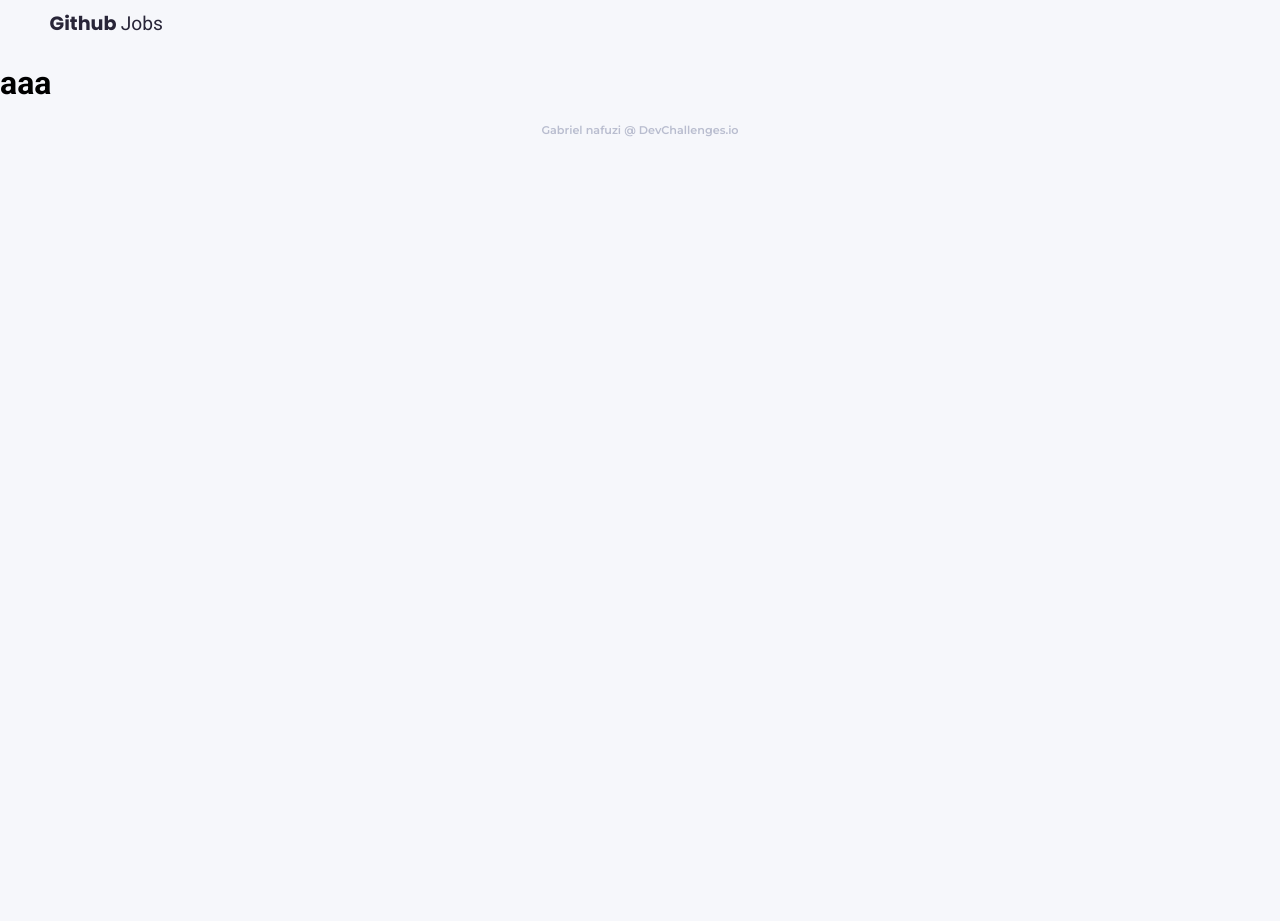
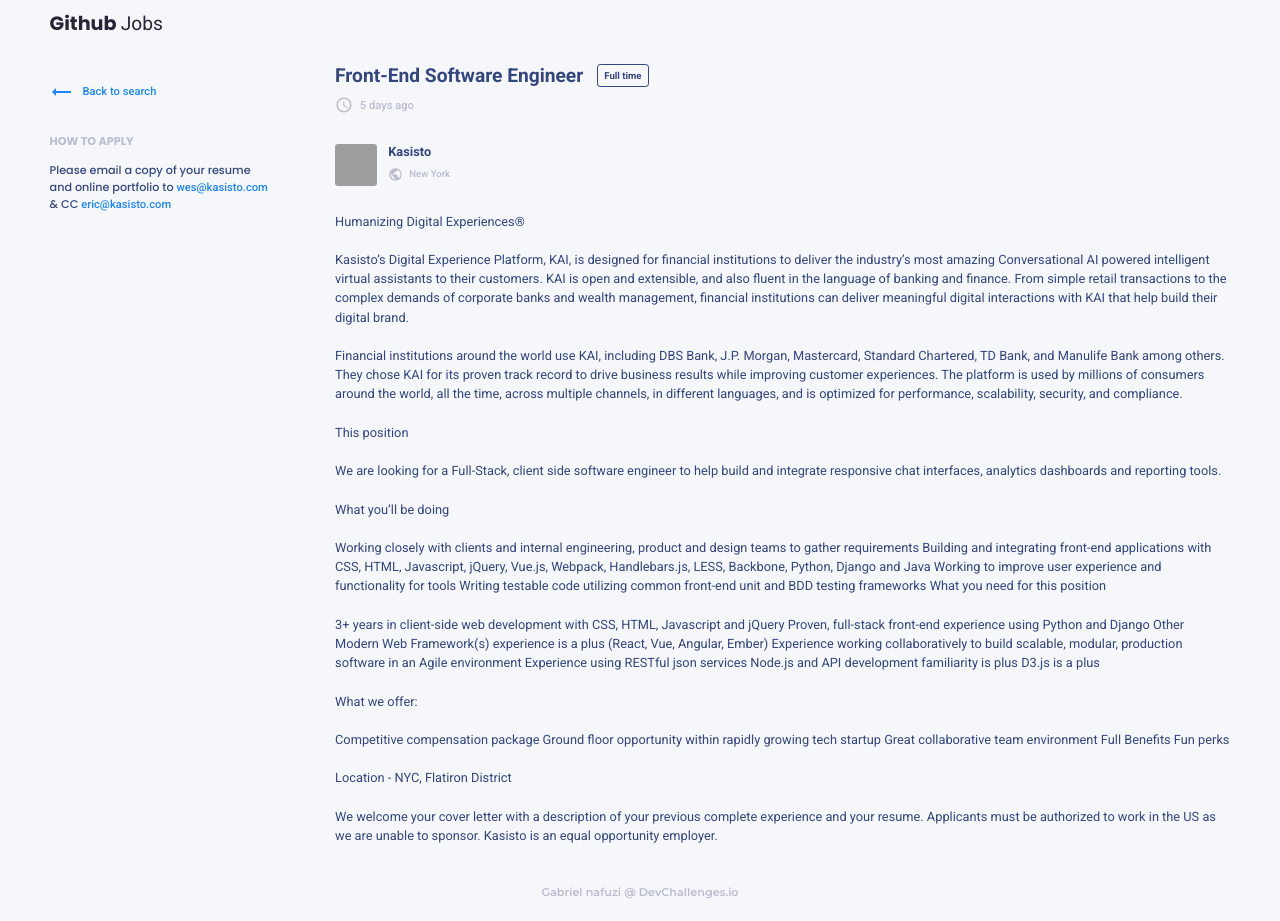
Before and after one commit to gabrielnafuzi/github-jobs, a React (Create React App) app: page /details/1 in a window 1280 px wide. Before the commit the page ends 800 px from the top, so only its background shows below. Built offline with nearby package versions, Linux system fonts and the light colour scheme; grey boxes are pictures that could not be loaded.

Commit message:
job details page layout finished

```diff
--- a/src/pages/JobDetails/index.js
+++ b/src/pages/JobDetails/index.js
@@ -1,11 +1,151 @@
 import React from 'react';
+import { Link } from 'react-router-dom';
 
-import { Container } from './styles';
+import {
+  Container,
+  Main,
+  LeftSide,
+  ArrowBack,
+  RightSide,
+  HowToApplyBlock,
+  JobHeader,
+  JobTitleBlock,
+  CreatedAt,
+  ClockIcon,
+  JobInfo,
+  CompanyLogoBlock,
+  InfoBlock,
+  LocationBlock,
+  PlanetIcon,
+  JobDescription,
+} from './styles';
 
 const JobDetails = () => {
-  return <Container>
-    <h1>aaa</h1>
-  </Container>;
+  return (
+    <Container>
+      <Main>
+        <LeftSide>
+          <Link to="/">
+            <ArrowBack />
+            <span>Back to search</span>
+          </Link>
+
+          <HowToApplyBlock>
+            <h1>How to apply</h1>
+
+            <p>
+              Please email a copy of your resume and online portfolio to{' '}
+              <a href="mailto: wes@kasisto.com">wes@kasisto.com</a> & CC{' '}
+              <a href="mailto: eric@kasisto.com">eric@kasisto.com</a>
+            </p>
+          </HowToApplyBlock>
+        </LeftSide>
+
+        <RightSide>
+          <JobHeader>
+            <JobTitleBlock>
+              <h1>Front-End Software Engineer</h1>
+              <span>Full time</span>
+            </JobTitleBlock>
+
+            <CreatedAt>
+              <ClockIcon />
+              <span>5 days ago</span>
+            </CreatedAt>
+
+            <JobInfo>
+              <CompanyLogoBlock>
+                <img
+                  src="https://kasisto.com/wp-content/themes/kasisto/img/client-logo.png"
+                  alt="Kasisto"
+                />
+              </CompanyLogoBlock>
+
+              <InfoBlock>
+                <h1>Kasisto</h1>
+
+                <LocationBlock>
+                  <PlanetIcon />
+                  <span>New York</span>
+                </LocationBlock>
+              </InfoBlock>
+            </JobInfo>
+          </JobHeader>
+
+          <JobDescription>
+            <p>Humanizing Digital Experiences®</p>
+            <p>
+              Kasisto’s Digital Experience Platform, KAI, is designed for financial
+              institutions to deliver the industry’s most amazing Conversational AI
+              powered intelligent virtual assistants to their customers. KAI is open
+              and extensible, and also fluent in the language of banking and
+              finance. From simple retail transactions to the complex demands of
+              corporate banks and wealth management, financial institutions can
+              deliver meaningful digital interactions with KAI that help build their
+              digital brand.
+            </p>
+
+            <p>
+              Financial institutions around the world use KAI, including DBS Bank,
+              J.P. Morgan, Mastercard, Standard Chartered, TD Bank, and Manulife
+              Bank among others. They chose KAI for its proven track record to drive
+              business results while improving customer experiences. The platform is
+              used by millions of consumers around the world, all the time, across
+              multiple channels, in different languages, and is optimized for
+              performance, scalability, security, and compliance.
+            </p>
+
+            <p>This position</p>
+
+            <p>
+              We are looking for a Full-Stack, client side software engineer to help
+              build and integrate responsive chat interfaces, analytics dashboards
+              and reporting tools.
+            </p>
+
+            <p>What you’ll be doing</p>
+
+            <p>
+              Working closely with clients and internal engineering, product and
+              design teams to gather requirements Building and integrating front-end
+              applications with CSS, HTML, Javascript, jQuery, Vue.js, Webpack,
+              Handlebars.js, LESS, Backbone, Python, Django and Java Working to
+              improve user experience and functionality for tools Writing testable
+              code utilizing common front-end unit and BDD testing frameworks What
+              you need for this position
+            </p>
+
+            <p>
+              3+ years in client-side web development with CSS, HTML, Javascript and
+              jQuery Proven, full-stack front-end experience using Python and Django
+              Other Modern Web Framework(s) experience is a plus (React, Vue,
+              Angular, Ember) Experience working collaboratively to build scalable,
+              modular, production software in an Agile environment Experience using
+              RESTful json services Node.js and API development familiarity is plus
+              D3.js is a plus
+            </p>
+
+            <p>What we offer:</p>
+
+            <p>
+              Competitive compensation package Ground floor opportunity within
+              rapidly growing tech startup Great collaborative team environment Full
+              Benefits Fun perks
+            </p>
+
+            <p>Location - NYC, Flatiron District</p>
+
+            <p>
+              We welcome your cover letter with a description of your previous
+              complete experience and your resume. Applicants must be authorized to
+              work in the US as we are unable to sponsor. Kasisto is an equal
+              opportunity employer.
+            </p>
+          </JobDescription>
+        </RightSide>
+      </Main>
+    </Container>
+  );
 };
 
 export default JobDetails;
--- a/src/pages/JobDetails/styles.js
+++ b/src/pages/JobDetails/styles.js
@@ -1,3 +1,232 @@
 import styled from 'styled-components';
+import TrendingFlatIcon from '@material-ui/icons/TrendingFlat';
+import AccessTimeIcon from '@material-ui/icons/AccessTime';
+import Public from '@material-ui/icons/Public';
 
 export const Container = styled.div``;
+
+export const Main = styled.div`
+  display: flex;
+  flex-direction: column;
+  max-width: 1200px;
+  margin: 0 auto;
+  padding: 0 0.6rem;
+
+  @media (min-width: 768px) {
+    flex-direction: row;
+  }
+`;
+
+export const LeftSide = styled.div`
+  display: flex;
+  flex-direction: column;
+  margin-top: 1rem;
+  margin-bottom: 1.8rem;
+
+  @media (min-width: 768px) {
+    width: 20%;
+    margin-right: 3.85rem;
+  }
+
+  > a {
+    text-decoration: none;
+    display: flex;
+    align-items: center;
+
+    svg {
+      transform: matrix(-1, 0, 0, 1, 0, 0);
+      fill: var(--color-blue);
+      margin-right: 0.55rem;
+      flex-shrink: 0;
+    }
+
+    span {
+      font-size: 0.7rem;
+      font-weight: 500;
+      font-family: 500;
+      line-height: 1.05rem;
+      color: var(--color-blue);
+    }
+
+    &:hover svg {
+      animation: pointing 1s ease-in-out infinite;
+    }
+
+    @keyframes pointing {
+      0%,
+      100% {
+        transform: matrix(-1, 0, 0, 1, 0, 0), translate(0, 0);
+      }
+
+      50% {
+        transform: matrix(-1, 0, 0, 1, 0, 0) translate(8px, 0);
+      }
+    }
+  }
+`;
+
+export const HowToApplyBlock = styled.div`
+  margin-top: 1.8rem;
+
+  h1 {
+    font-family: Poppins;
+    font-size: 0.7rem;
+    font-weight: 700;
+    line-height: 1.05rem;
+    text-transform: uppercase;
+
+    color: var(--color-text-secondary);
+  }
+
+  p {
+    margin-top: 0.8rem;
+
+    font-family: Poppins;
+    font-size: 0.7rem;
+    font-weight: 500;
+
+    color: var(--color-blue-dark);
+
+    a {
+      color: var(--color-blue);
+      text-decoration: none;
+
+      &:hover {
+        text-decoration: underline;
+      }
+    }
+  }
+`;
+
+export const RightSide = styled.div`
+  @media (min-width: 768px) {
+    width: 80%;
+  }
+`;
+
+export const JobHeader = styled.header`
+  display: flex;
+  flex-direction: column;
+  margin-bottom: 1.6rem;
+`;
+
+export const JobTitleBlock = styled.div`
+  display: flex;
+  flex-direction: column;
+  margin-bottom: 0.6rem;
+
+  h1 {
+    font-size: 1.2rem;
+    font-weight: 700;
+    line-height: 0.97rem;
+
+    color: var(--color-blue-dark);
+
+    margin-bottom: 0.5rem;
+  }
+
+  span {
+    max-width: max-content;
+    font-size: 0.6rem;
+    font-weight: 700;
+    color: var(--color-blue-dark);
+    line-height: 0.7rem;
+    padding: 0.3rem 0.4rem;
+    border: 1px solid var(--color-blue-dark);
+    border-radius: 0.2rem;
+  }
+
+  @media (min-width: 768px) {
+    flex-direction: row;
+    align-items: center;
+
+    h1 {
+      margin-right: 0.85rem;
+      margin-bottom: 0;
+    }
+  }
+`;
+
+export const CreatedAt = styled.div`
+  display: flex;
+  align-items: center;
+
+  svg {
+    width: 18px;
+    height: 18px;
+    margin-right: 0.425rem;
+    fill: var(--color-text-secondary);
+    flex-shrink: 0;
+  }
+
+  span {
+    font-size: 0.7rem;
+    font-weight: 500;
+    line-height: 0.7rem;
+    color: var(--color-text-secondary);
+  }
+`;
+
+export const JobInfo = styled.div`
+  margin-top: 1.85rem;
+  display: flex;
+`;
+
+export const CompanyLogoBlock = styled.div`
+  width: 42px;
+  height: 42px;
+  margin-right: 0.7rem;
+
+  img {
+    object-fit: cover;
+    border-radius: 0.2rem;
+    height: 100%;
+  }
+`;
+
+export const InfoBlock = styled.div`
+  h1 {
+    font-size: 0.8rem;
+    font-weight: 700;
+    line-height: 1.05rem;
+    color: var(--color-blue-dark);
+  }
+`;
+
+export const LocationBlock = styled.div`
+  display: flex;
+  align-items: center;
+  margin-top: 0.36rem;
+
+  svg {
+    width: 15px;
+    height: 15px;
+    fill: var(--color-text-secondary);
+    flex-shrink: 0;
+
+    margin-right: 0.375rem;
+  }
+
+  span {
+    font-size: 0.6rem;
+    font-weight: 500;
+    line-height: 0.7rem;
+    color: var(--color-text-secondary);
+  }
+`;
+
+export const JobDescription = styled.div`
+  p {
+    color: var(--color-blue-dark);
+    margin-bottom: 1.2rem;
+    font-weight: 400;
+    font-size: 0.8rem;
+    line-height: 1.2rem;
+  }
+`;
+
+export const PlanetIcon = styled(Public)``;
+
+export const ClockIcon = styled(AccessTimeIcon)``;
+
+export const ArrowBack = styled(TrendingFlatIcon)``;
```
